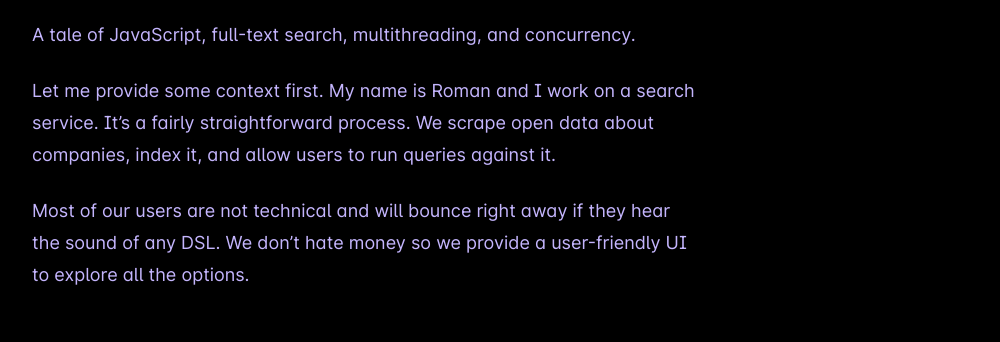
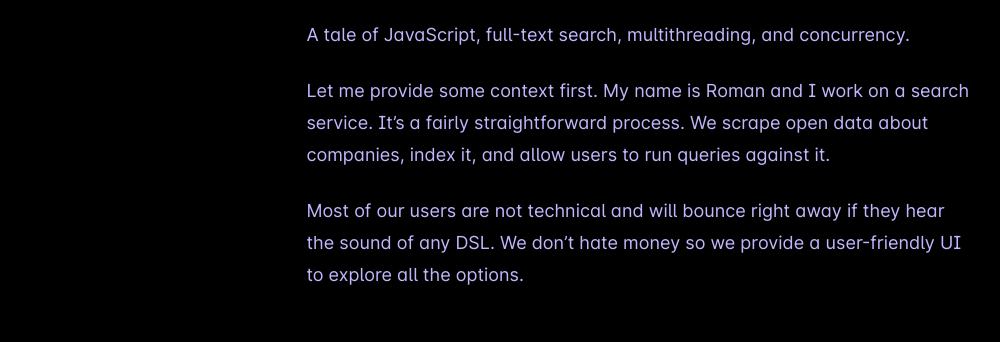
Before and after one commit to nulladdict/nulladdict, an Astro site: page /notes/when-one-event-loop-is-not-enough in a window 1280 px wide. Shown: the part 305-647 px from the top of the page, without its empty margins (0-1000 px from the left). Built offline with nearby package versions, Linux system fonts and the light colour scheme; Astro itself is replaced by a stand-in of ours.

Commit message:
build: housekeeping

```diff
--- a/src/layouts/Note.astro
+++ b/src/layouts/Note.astro
@@ -13,7 +13,7 @@ const filename = url ? url.split("/").pop() : "note";
 <Layout title={frontmatter.title} description={frontmatter.description}>
   <Nav nvim={`~/notes/${filename}.md`} />
   <article
-    class="prose prose-custom break-words px-4 lg:prose-lg dark:prose-invert prose-headings:lowercase md:px-8"
+    class="prose prose-custom mx-auto break-words px-4 dark:prose-invert lg:prose-lg prose-headings:lowercase md:px-8"
   >
     <aside class="text-violet-200">
       <time datetime={frontmatter.date}>{formatDate(frontmatter.date)}</time>
```
Also changed, not shown: package.json (+4 -4 lines), 1 other file.
